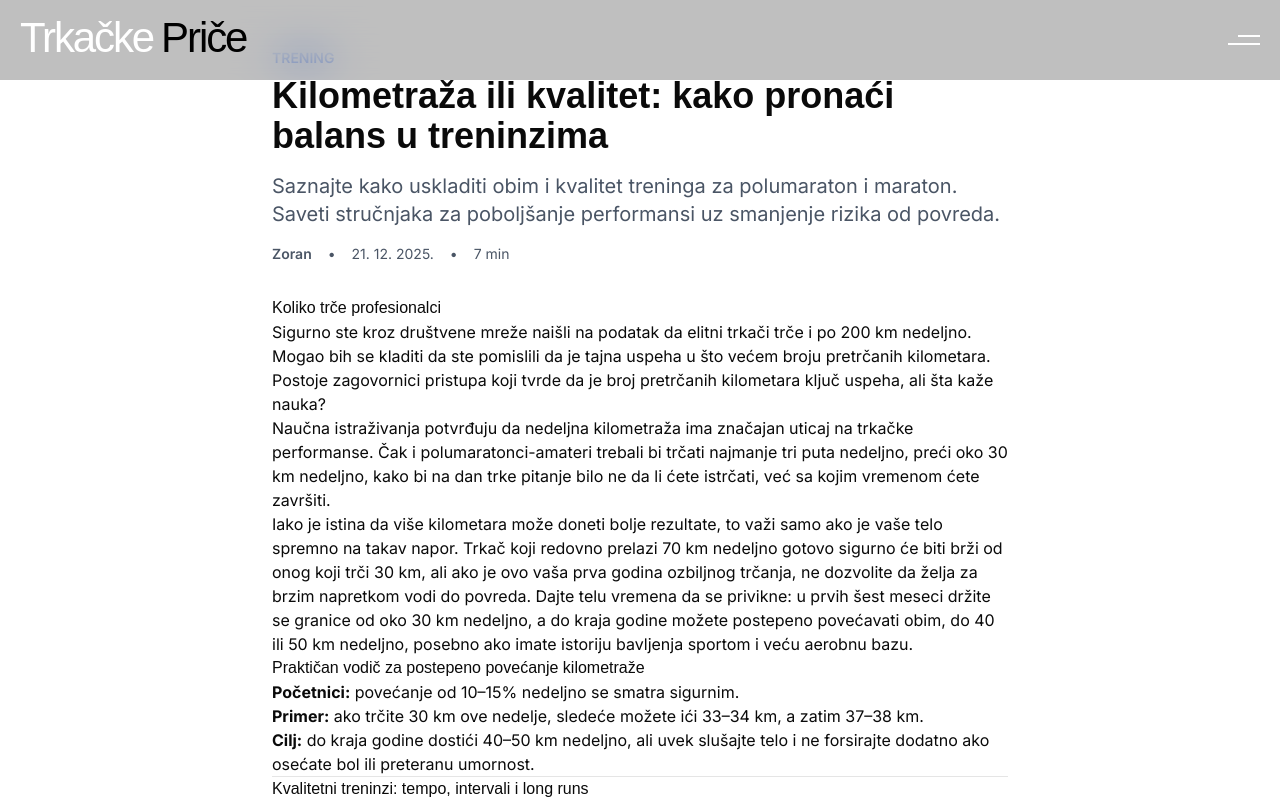
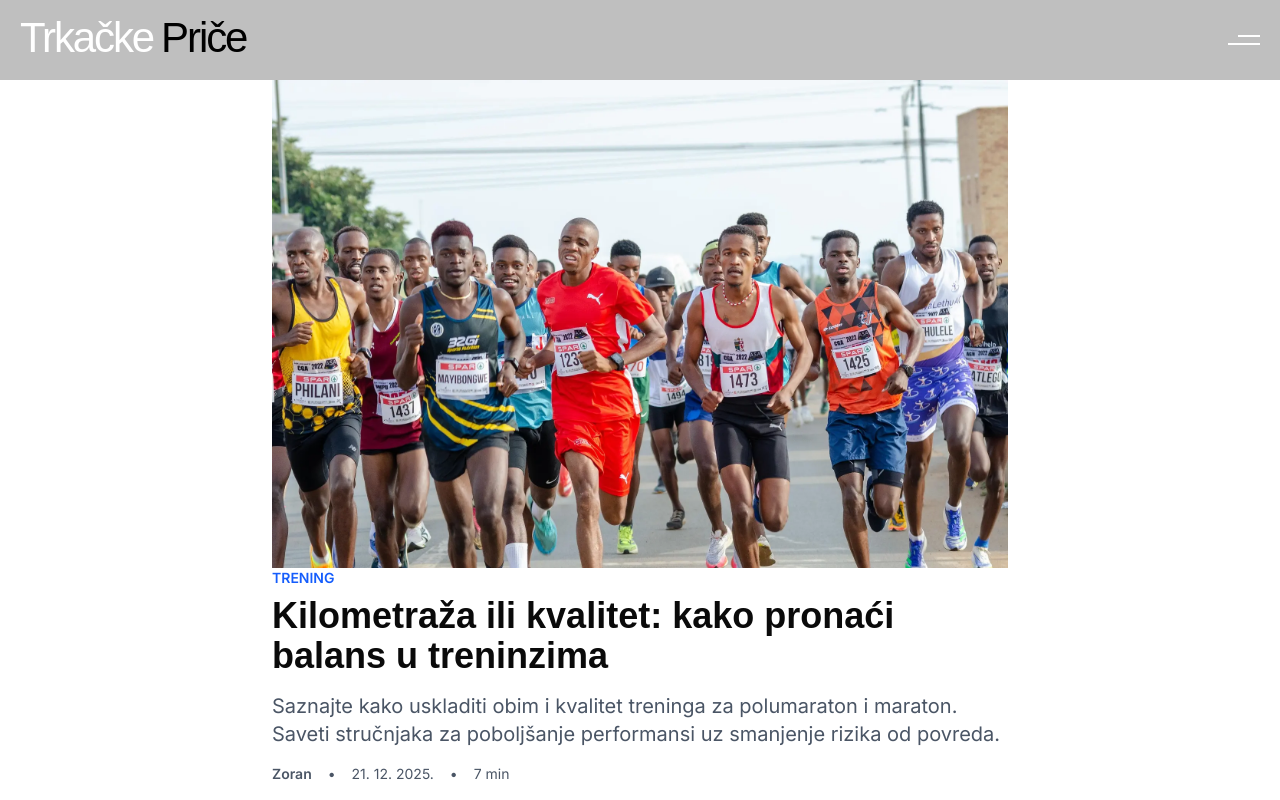
Before and after one commit to krsticzoran/runningstories, a Next.js app: page /trening/kilometraza-ili-kvalitet in a window 1280 px wide. Shown: the top 800 px of the page. Built offline with nearby package versions, Linux system fonts and the light colour scheme; a web font is replaced by a local one.

Commit message:
chore: configure velite for blog posts structure

```diff
--- a/app/[category]/[slug]/page.tsx
+++ b/app/[category]/[slug]/page.tsx
@@ -1,6 +1,7 @@
 import { posts } from "#site/content";
 import { notFound } from "next/navigation";
 import { MDXContent } from "@/components/mdx-content";
+import Image from "next/image";
 
 interface PostPageProps {
   params: Promise<{
@@ -11,7 +12,7 @@ interface PostPageProps {
 
 export async function generateStaticParams() {
   return posts.map((post) => ({
-    category: post.categoryPath,
+    category: post.category,
     slug: post.slug,
   }));
 }
@@ -19,9 +20,7 @@ export async function generateStaticParams() {
 export async function generateMetadata({ params }: PostPageProps) {
   const { category, slug } = await params;
 
-  const post = posts.find(
-    (p) => p.categoryPath === category && p.slug === slug
-  );
+  const post = posts.find((p) => p.category === category && p.slug === slug);
 
   if (!post) return {};
 
@@ -34,15 +33,13 @@ export async function generateMetadata({ params }: PostPageProps) {
 export default async function PostPage({ params }: PostPageProps) {
   const { category, slug } = await params;
 
-  const post = posts.find(
-    (p) => p.categoryPath === category && p.slug === slug
-  );
+  const post = posts.find((p) => p.category === category && p.slug === slug);
 
   console.log("Looking for:", { category, slug });
   console.log(
     "Available posts:",
     posts.map((p) => ({
-      categoryPath: p.categoryPath,
+      categoryPath: p.category,
       slug: p.slug,
     }))
   );
@@ -52,10 +49,12 @@ export default async function PostPage({ params }: PostPageProps) {
   }
 
   return (
-    <article className="max-w-3xl mx-auto px-4 py-12">
+    <article className="max-w-3xl mx-auto px-4 py-20">
       <header className="mb-8">
+        <Image src={post.image} alt={post.imageAlt} className="w-full h-auto" />
+
         <div className="text-sm text-blue-600 font-semibold mb-2 uppercase">
-          {post.categoryLabel}
+          {post.category}
         </div>
 
         <h1 className="text-4xl font-bold mb-4">{post.title}</h1>
--- a/content/posts/training/kilometraza-ili-kvalitet.mdx
+++ b/content/posts/trening/kilometraza-ili-kvalitet/index.mdx
@@ -4,8 +4,9 @@ slug: kilometraza-ili-kvalitet
 description: "Saznajte kako uskladiti obim i kvalitet treninga za polumaraton i maraton. Saveti stručnjaka za poboljšanje performansi uz smanjenje rizika od povreda."
 date: 2025-12-21
 author: Zoran
-category: training
-featured: true
+category: trening
+image: ./featured.webp
+imageAlt: "Grupa maratonaca u različitim fazama trke ilustruje važnost pravilnog balansa treninga"
 ---
 
 ## Koliko trče profesionalci
@@ -205,4 +206,4 @@ Ne postoji univerzalna formula koliko kilometara ili koliko brzih treninga treba
 
 Najbolji plan nije onaj koji izgleda najimpresivnije na papiru. Najbolji plan je onaj koji možete održati mesecima bez povreda, uz konstantan napredak. Vaš najbolji trener je iskustvo koje gradite svakim pretrčanim kilometrom.
 
-vidimo se na stazi!
+Vidimo se na stazi!
--- a/velite.config.ts
+++ b/velite.config.ts
@@ -1,27 +1,4 @@
 import { defineConfig, s } from "velite";
-
-const categoryMap = {
-  training: {
-    label: "Trening",
-    path: "trening",
-  },
-  gear: {
-    label: "Oprema",
-    path: "oprema",
-  },
-  news: {
-    label: "Vesti",
-    path: "vesti",
-  },
-  "simons-corner": {
-    label: "Simonin kutak",
-    path: "simonin-kutak",
-  },
-  interviews: {
-    label: "Intervjui",
-    path: "intervjui",
-  },
-} as const;
 
 export default defineConfig({
   root: "content",
@@ -40,33 +17,28 @@ export default defineConfig({
         .object({
           title: s.string().max(99),
           slug: s.slug("posts"),
-          description: s.string().max(999).optional(),
+          description: s.string().max(999),
           date: s.isodate(),
           updated: s.isodate().optional(),
           author: s.enum(["Zoran", "Simona"]),
           category: s.enum([
-            "training",
-            "gear",
-            "news",
-            "simons-corner",
-            "interviews",
+            "trening",
+            "oprema",
+            "vesti",
+            "simonin-kutak",
+            "intervjui",
           ]),
-          featured: s.boolean().default(false),
-          image: s.image().optional(),
+          image: s.image(),
+          imageAlt: s.string().max(200),
           tags: s.array(s.string()).optional(),
           metadata: s.metadata(),
           excerpt: s.excerpt(),
           content: s.mdx(),
         })
-        .transform((data) => {
-          const categoryInfo = categoryMap[data.category];
-          return {
-            ...data,
-            categoryLabel: categoryInfo.label,
-            categoryPath: categoryInfo.path,
-            permalink: `/${categoryInfo.path}/${data.slug}`,
-          };
-        }),
+        .transform((data) => ({
+          ...data,
+          permalink: `/${data.category}/${data.slug}`,
+        })),
     },
   },
 });
```
Also changed, not shown: .velite/posts.json, content/posts/trening/kilometraza-ili-kvalitet/featured.webp (added), public/static/featured-aea111.webp (added).
